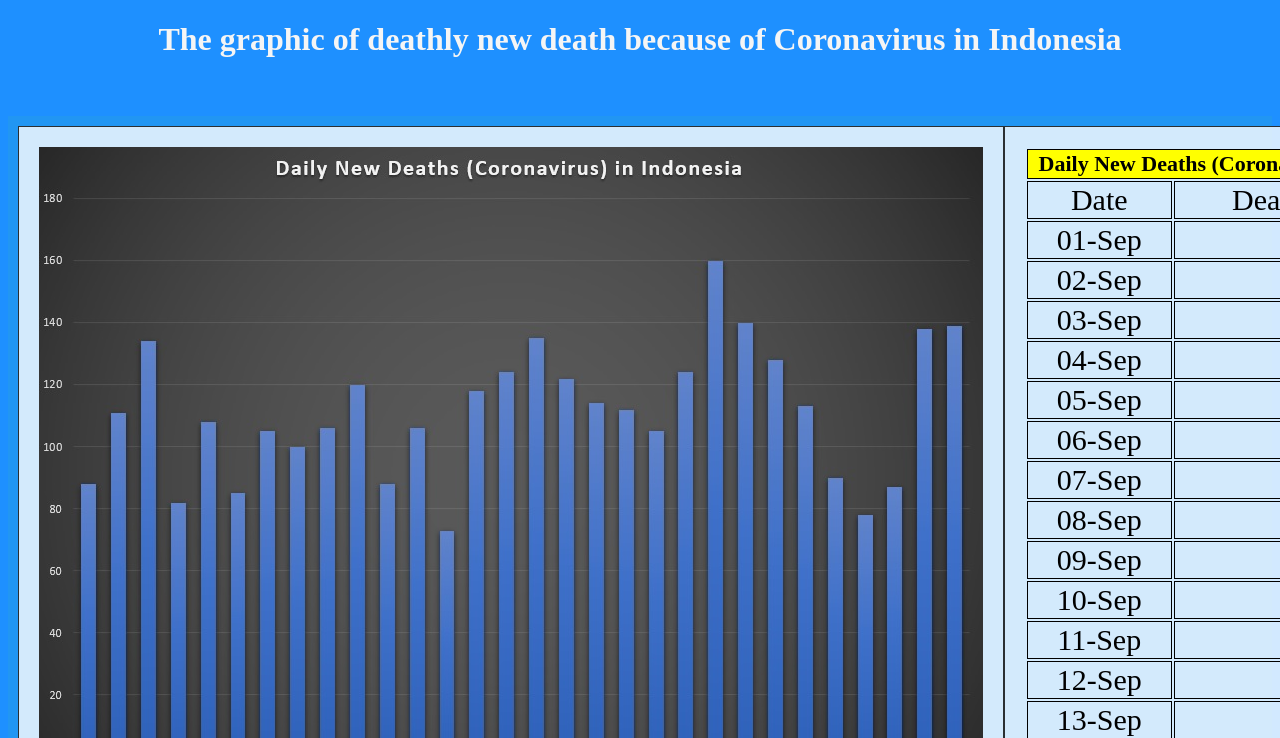
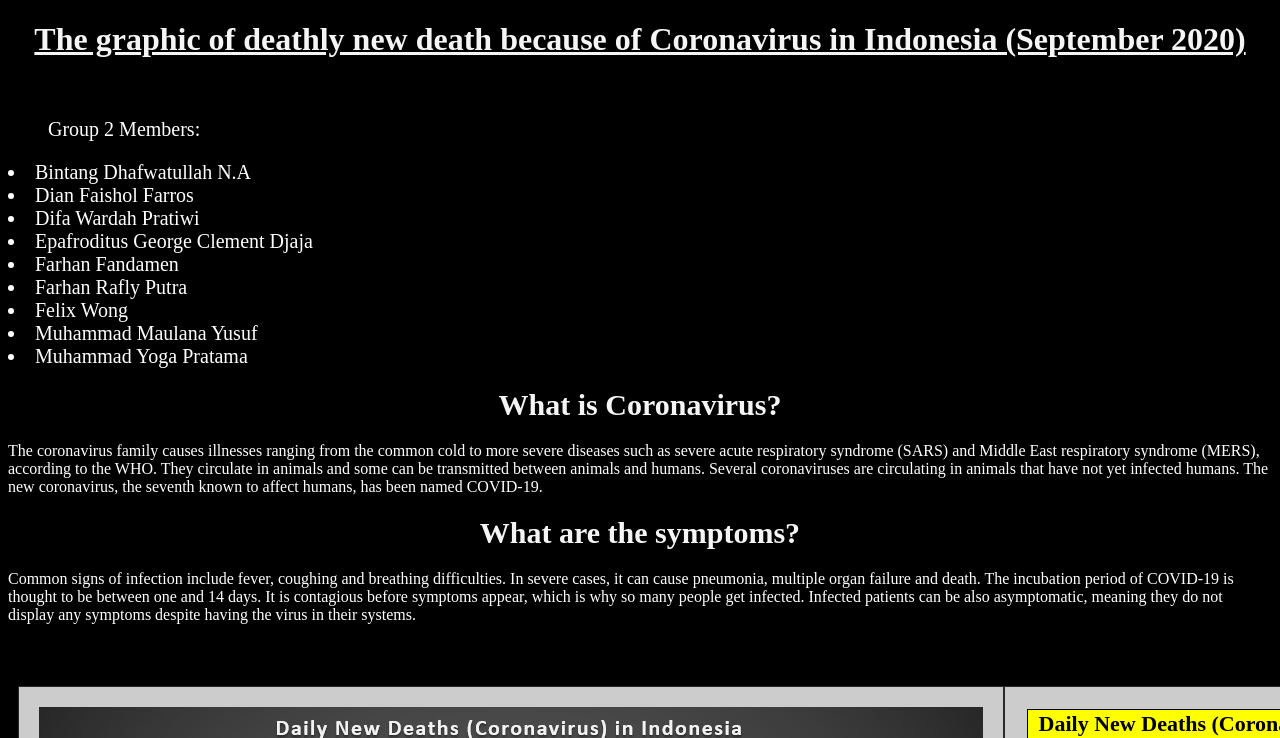
Before and after one commit to muhammadmaulanayusuf/assignmentdiglit, a plain HTML site: page index.html in a window 1280 px wide. Shown: the top 738 px of the page. Drawn offline with Linux system fonts and the light colour scheme.

Commit message:
index.html

```diff
--- a/index.html
+++ b/index.html
@@ -4,13 +4,13 @@
     <title>Daily New Death</title>
     <style>
         body {
-            background-color: dodgerblue;
+            background-color: black;
         }
 
         .grid-container {
   display: grid;
   grid-template-columns: auto auto auto;
-  background-color: #2196F3;
+  background-color: black;
   padding: 10px;
 }
 .grid-item {
@@ -28,6 +28,7 @@
         h1  {
             color: whitesmoke;
             text-align: center;
+            font-family: 'Times New Roman', Times, serif;
         }
         .maulana {
             background-color: yellow;
@@ -53,11 +54,54 @@
                 font-size: 30px;
                 text-align: justify;
         }
+
+        .jos {
+            color: white;
+            font-size: 20px;
+        }
+
+        .yusf {
+            font-size: 30px;
+        }
+
+        .jih {
+            color: white;
+            font-family: 'Times New Roman', Times, serif;
+        }
+
     </style>
 </head>
 <body>
-    <h1>The graphic of deathly new death because of Coronavirus in Indonesia</h1>
+    <h1><u>The graphic of deathly new death because of Coronavirus in Indonesia (September 2020)</u></h1>
+    <br>
+    <div class="jos">
+    <ul>Group 2 Members:</ul>
+    <li>Bintang Dhafwatullah N.A</li>
+    <li>Dian Faishol Farros</li>
+    <li>Difa Wardah Pratiwi</li>
+    <li>Epafroditus George Clement Djaja</li>
+    <li>Farhan Fandamen</li>
+    <li>Farhan Rafly Putra</li>
+    <li>Felix Wong</li>
+    <li>Muhammad Maulana Yusuf</li>
+    <li>Muhammad Yoga Pratama</li>
+</div>
 
+    <h1 class="yusf">What is Coronavirus?</h1>
+    <p class="jih">The coronavirus family causes illnesses ranging from the common cold to more severe diseases such as severe acute respiratory syndrome (SARS) and Middle East respiratory syndrome (MERS), according to the WHO.
+
+        They circulate in animals and some can be transmitted between animals and humans. Several coronaviruses are circulating in animals that have not yet infected humans.
+
+        The new coronavirus, the seventh known to affect humans, has been named COVID-19.
+        </p>
+
+    <h1 class="yusf">What are the symptoms?</h1>
+    <p class="jih">Common signs of infection include fever, coughing and breathing difficulties. In severe cases, it can cause pneumonia, multiple organ failure and death.
+
+        The incubation period of COVID-19 is thought to be between one and 14 days. It is contagious before symptoms appear, which is why so many people get infected.
+
+        Infected patients can be also asymptomatic, meaning they do not display any symptoms despite having the virus in their systems.
+        </p>
     <br>
     <br>
     <div class="grid-container">
```
